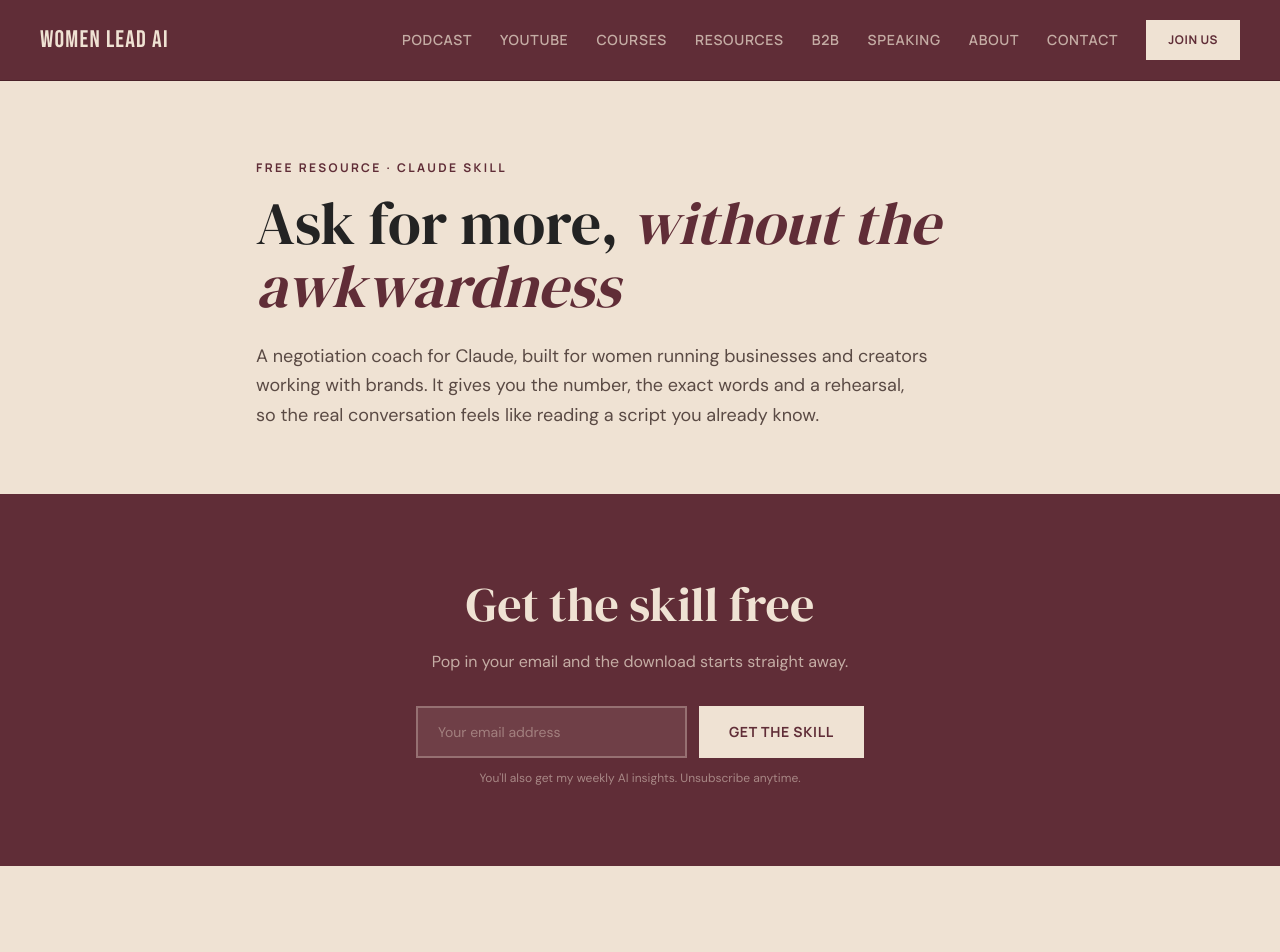
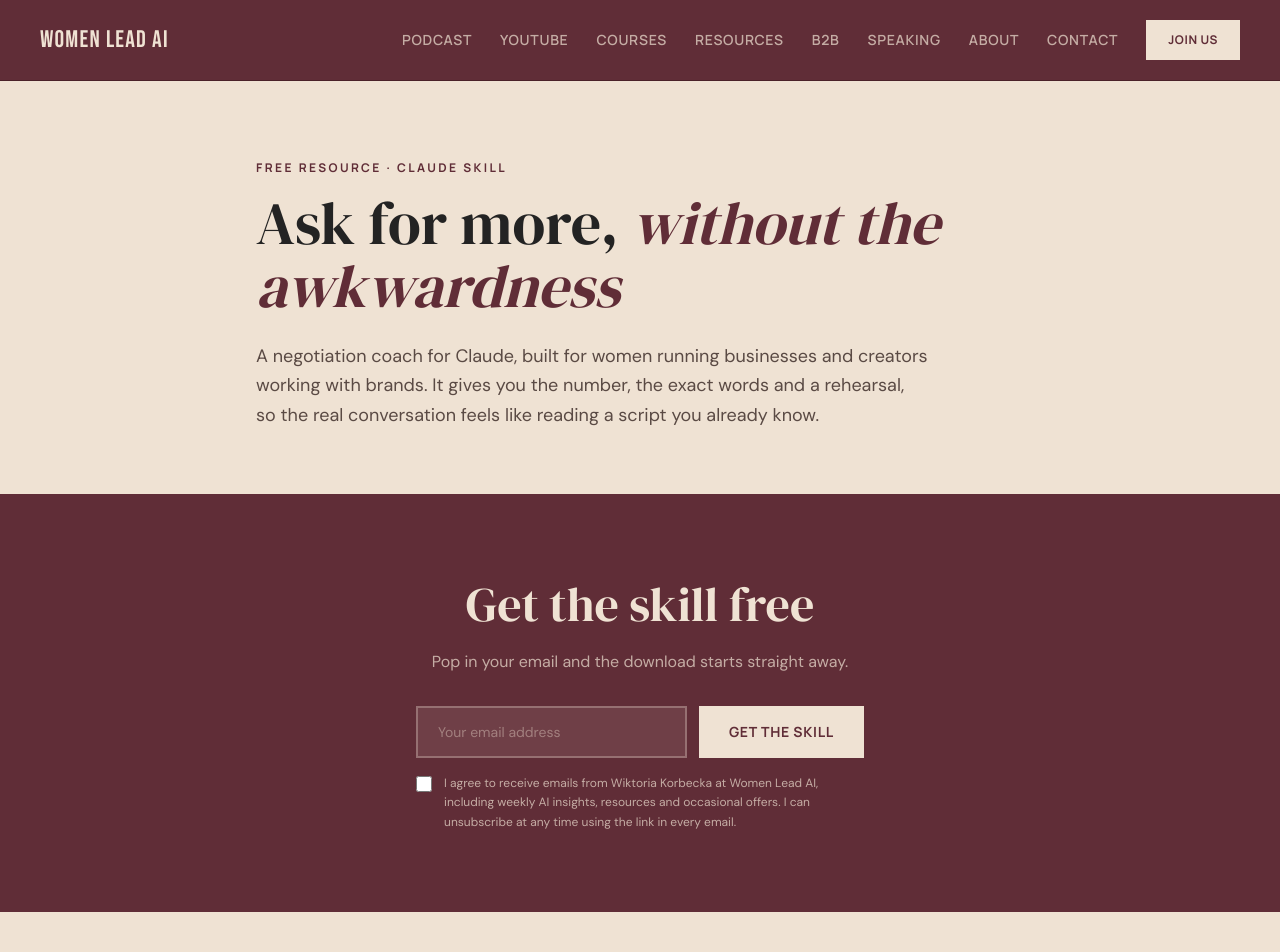
Before and after one commit to mclevistar/women-lead-ai, a Next.js app: page /resources/ask-for-more in a window 1280 px wide. Shown: the top 952 px of the page. Built offline with nearby package versions, Linux system fonts and the light colour scheme.

Commit message:
Require email consent checkbox before Ask For More download
Co-Authored-By: Claude Opus 5.5 <noreply@anthropic.com>

```diff
--- a/app/resources/ask-for-more/download-form.tsx
+++ b/app/resources/ask-for-more/download-form.tsx
@@ -8,11 +8,12 @@ const heading = { fontFamily: "'Manrope', system-ui, sans-serif" };
 
 export default function DownloadForm() {
   const [email, setEmail] = useState("");
+  const [consent, setConsent] = useState(false);
   const [status, setStatus] = useState<"idle" | "loading" | "success" | "error">("idle");
 
   async function handleSubmit(e: React.FormEvent) {
     e.preventDefault();
-    if (!email) return;
+    if (!email || !consent) return;
 
     setStatus("loading");
     try {
@@ -54,7 +55,7 @@ export default function DownloadForm() {
 
   return (
     <>
-      <form onSubmit={handleSubmit} className="flex flex-col sm:flex-row gap-3 max-w-md mx-auto">
+      <form id="ask-for-more-form" onSubmit={handleSubmit} className="flex flex-col sm:flex-row gap-3 max-w-md mx-auto">
         <input
           type="email"
           value={email}
@@ -73,9 +74,20 @@ export default function DownloadForm() {
           {status === "loading" ? "Sending..." : "Get the skill"}
         </button>
       </form>
-      <p className="text-[#EFE2D3]/50 text-xs mt-3 text-center">
-        You&apos;ll also get my weekly AI insights. Unsubscribe anytime.
-      </p>
+      <label className="flex items-start gap-3 max-w-md mx-auto mt-4 text-left text-[#EFE2D3]/70 text-xs leading-relaxed cursor-pointer">
+        <input
+          type="checkbox"
+          form="ask-for-more-form"
+          checked={consent}
+          onChange={(e) => setConsent(e.target.checked)}
+          required
+          className="mt-0.5 h-4 w-4 shrink-0 accent-[#ECB398] cursor-pointer"
+        />
+        <span>
+          I agree to receive emails from Wiktoria Korbecka at Women Lead AI, including weekly AI insights, resources
+          and occasional offers. I can unsubscribe at any time using the link in every email.
+        </span>
+      </label>
       {status === "error" && (
         <p className="text-[#EFE2D3]/70 text-sm mt-3 text-center">Something went wrong. Please try again.</p>
       )}
```
